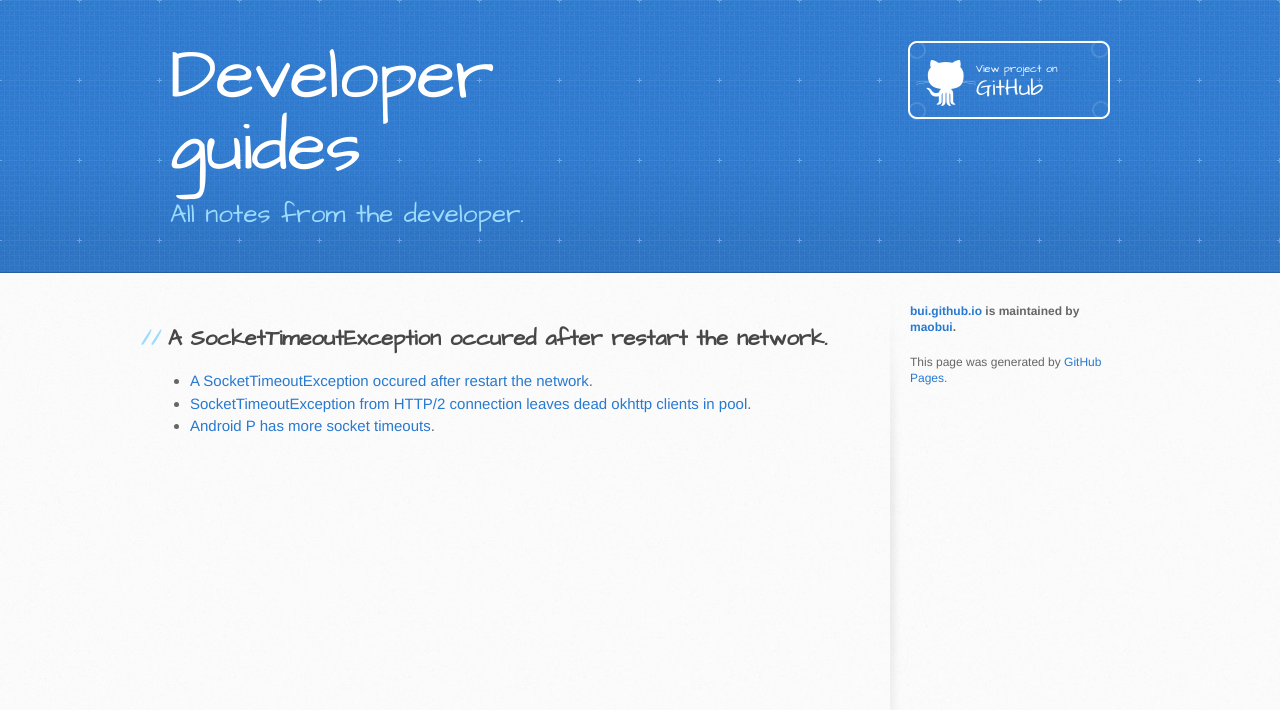
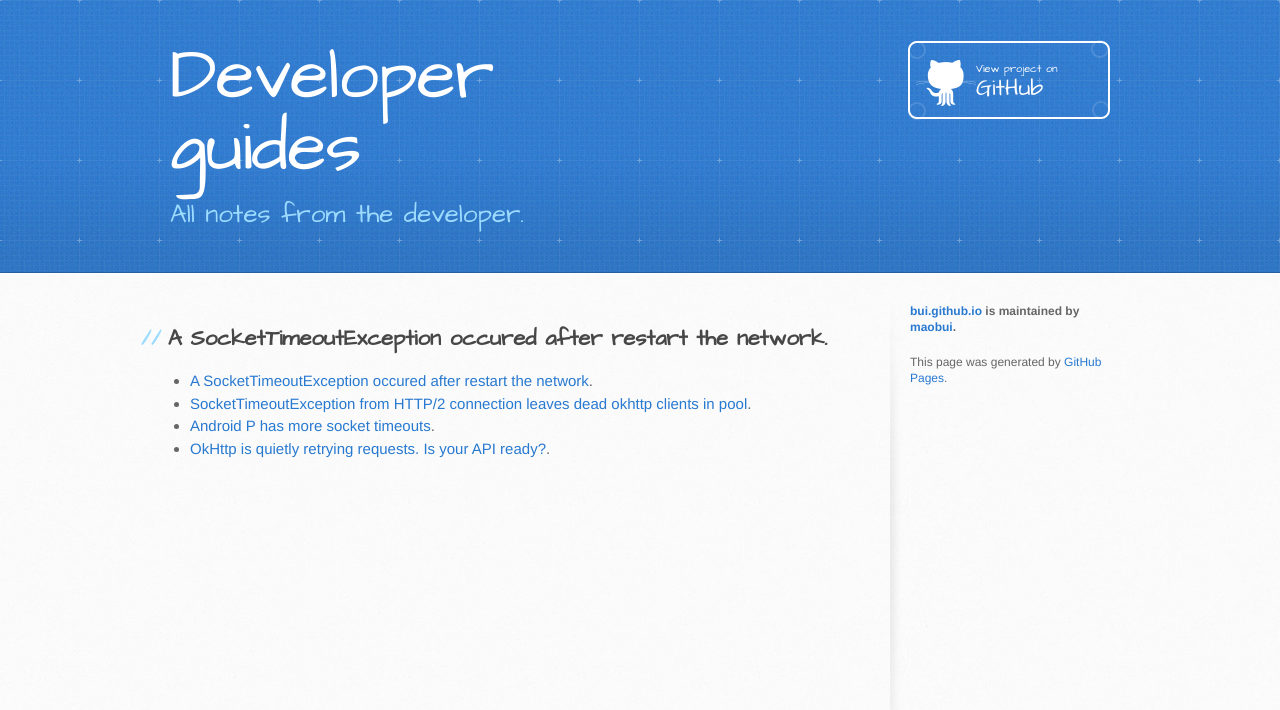
Before and after one commit to maobui/bui.github.io, a Jekyll site: the page built from docs/_posts/2019-11-20-socket-time-out.md, in a window 1280 px wide. Shown: the top 710 px of the page. Built offline with Jekyll 4.4.1, drawn with Linux system fonts in a browser that asks for light colours.

Commit message:
- SocketTimeoutException from HTTP/2 connection.

```diff
--- a/docs/_posts/2019-11-20-socket-time-out.md
+++ b/docs/_posts/2019-11-20-socket-time-out.md
@@ -10,3 +10,4 @@ categories: blog
 *   [A SocketTimeoutException occured after restart the network](https://github.com/square/okhttp/issues/3378){:target="_blank"}.
 *   [SocketTimeoutException from HTTP/2 connection leaves dead okhttp clients in pool](https://github.com/square/okhttp/issues/3146){:target="_blank"}.
 *   [Android P has more socket timeouts](https://github.com/square/okhttp/issues/3974){:target="_blank"}.
+*   [OkHttp is quietly retrying requests. Is your API ready?](https://medium.com/inloopx/okhttp-is-quietly-retrying-requests-is-your-api-ready-19489ef35ace){:target="_blank"}.
```
